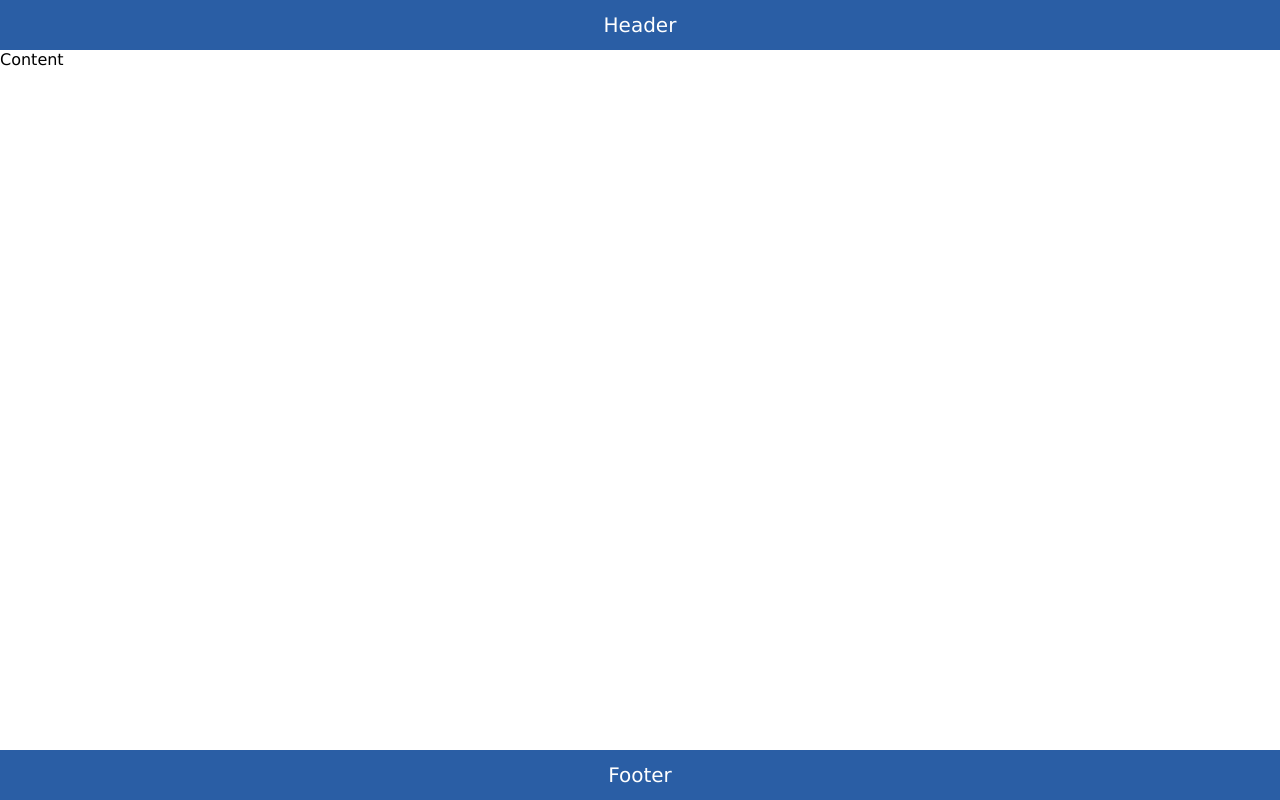
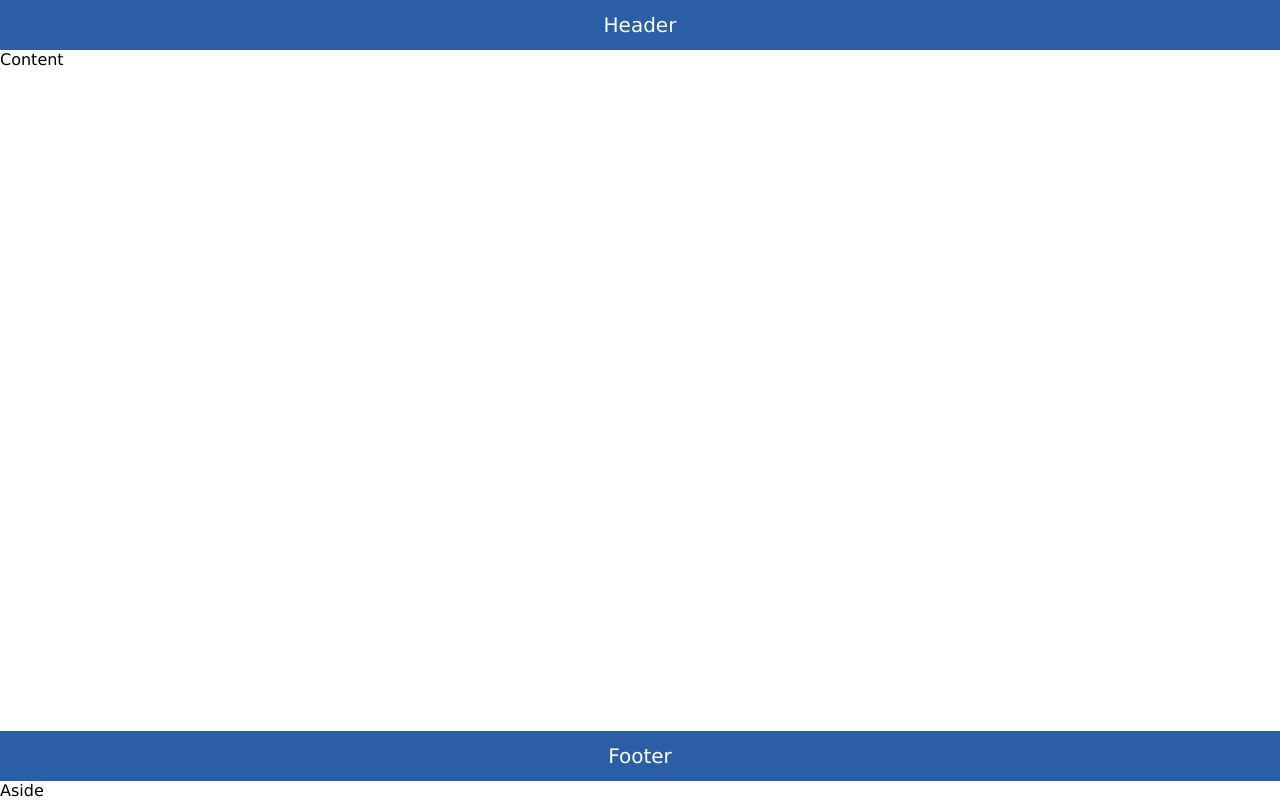
Before and after one commit to MohamedElsayed002/R-Shopping-Cart, a React (Vite) app in the folder client/: page / in a window 1280 px wide. Built offline with nearby package versions, Linux system fonts and the light colour scheme.

Commit message:
first modified

```diff
--- a/client/src/App.jsx
+++ b/client/src/App.jsx
@@ -7,6 +7,7 @@ const App = () => {
     <div className="layout">
       <Header/>
       <main>Content</main>
+      <aside>Aside</aside>
       <footer>Footer</footer>
     </div>
   )
```
